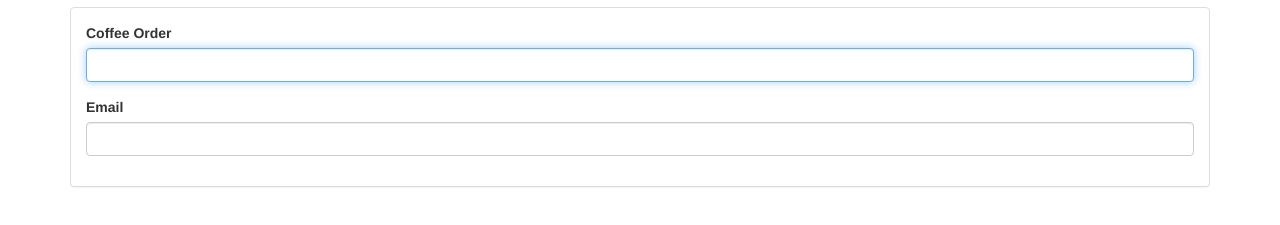
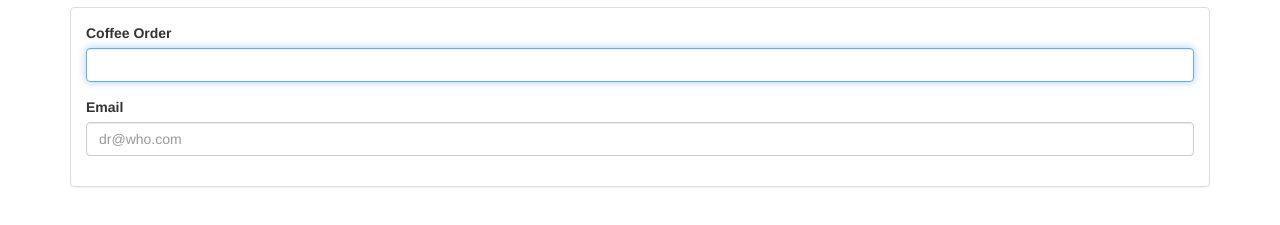
Before and after one commit to DevsStackerRepo/front-end-dev-coffeerun, a plain HTML site: page index.html in a window 1280 px wide. Shown: the part 63-288 px from the top of the page. Drawn offline with nearby package versions, Linux system fonts and the light colour scheme.

Commit message:
ls coffeerun Mutaki$ git commit -m

```diff
--- a/index.html
+++ b/index.html
@@ -21,7 +21,7 @@
               <div class="form-group">
                 <label for="emailInput">Email</label>
                 <input class="form-control" type="email" name="emailAddress"
-                  id="emailInput" value="">
+                  id="emailInput" value="" placeholder="dr@who.com">
               </div>
         </form>
       </div>
```
